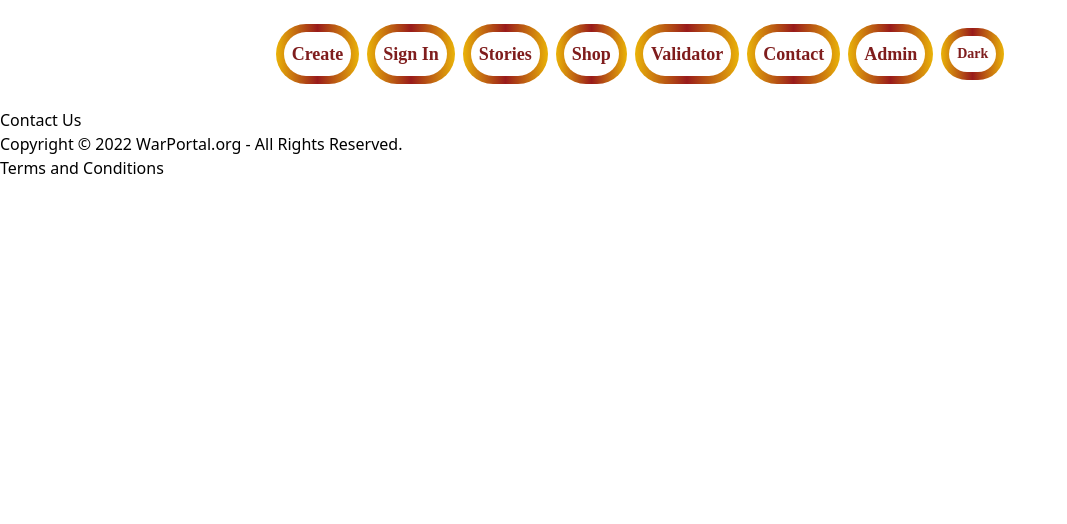
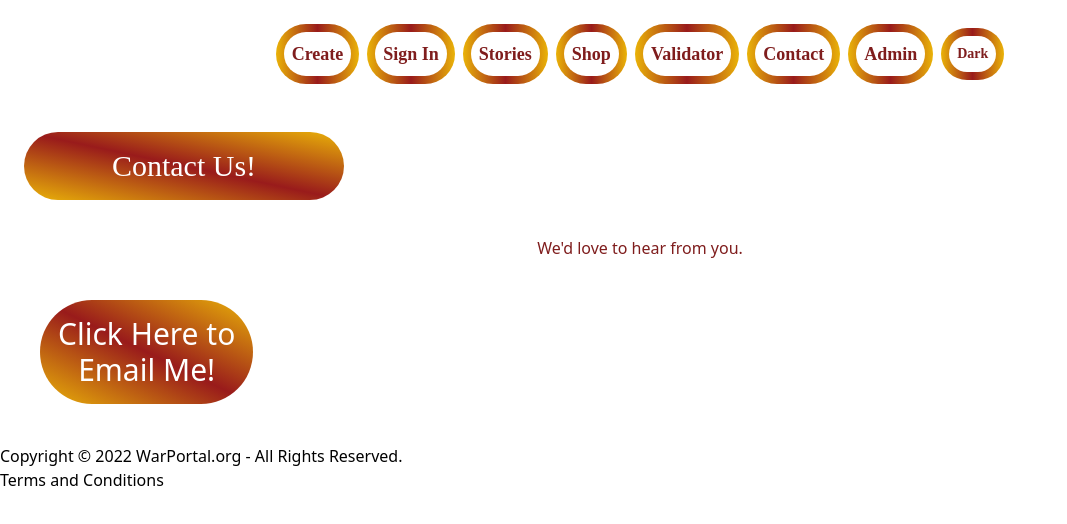
Before and after one commit to GithubWarPortal/GithubWarPortal, a React (Vite) app in the folder WarPortal/client/: page /ContactUs in a window 1280 px wide. Shown: the top 524 px of the page, without its empty margins (0-1067 px from the left). Built offline with nearby package versions, Linux system fonts and the light colour scheme; a web font is replaced by a local one.

Commit message:
created contact page and styled it

```diff
--- a/WarPortal/client/src/components/ContactUs.jsx
+++ b/WarPortal/client/src/components/ContactUs.jsx
@@ -1,7 +1,20 @@
 export function ContactUs() {
   return (
     <>
-      <h1>Contact Us</h1>
+      <div class="bg-white dark:bg-black text-center m-auto  justify-center flex flex-col  align-middle">
+        <h1 class="lg:p-4 lg:m-6 lg:text-3xl lg:w-1/4 font-zen w-1/3  rounded-full  bg-white bg-gradient-to-tr m-auto from-yellow-500  via-red-800 to-yellow-500 p-2  text-white mt-3  ">
+          Contact Us!
+        </h1>
+        <h2 class="text-red-900 mt-3  dark:text-red-300">
+          {" "}
+          We'd love to hear from you.
+        </h2>
+        <button
+
+                class="lg:p-4 mt-2 lg:m-10 lg:text-3xl lg:w-1/6 w-1/3 m-auto rounded-full bg-gradient-to-tr  from-yellow-500   via-red-800  to-yellow-500 p-1 text-white hover:from-red-800 hover:via-yellow-500 hover:to-red-800"
+              ><a class="mt-3" href="mailto:warportalonline@gmail.com">Click Here to Email Me!</a></button>
+
+      </div>
     </>
   );
 }
```
